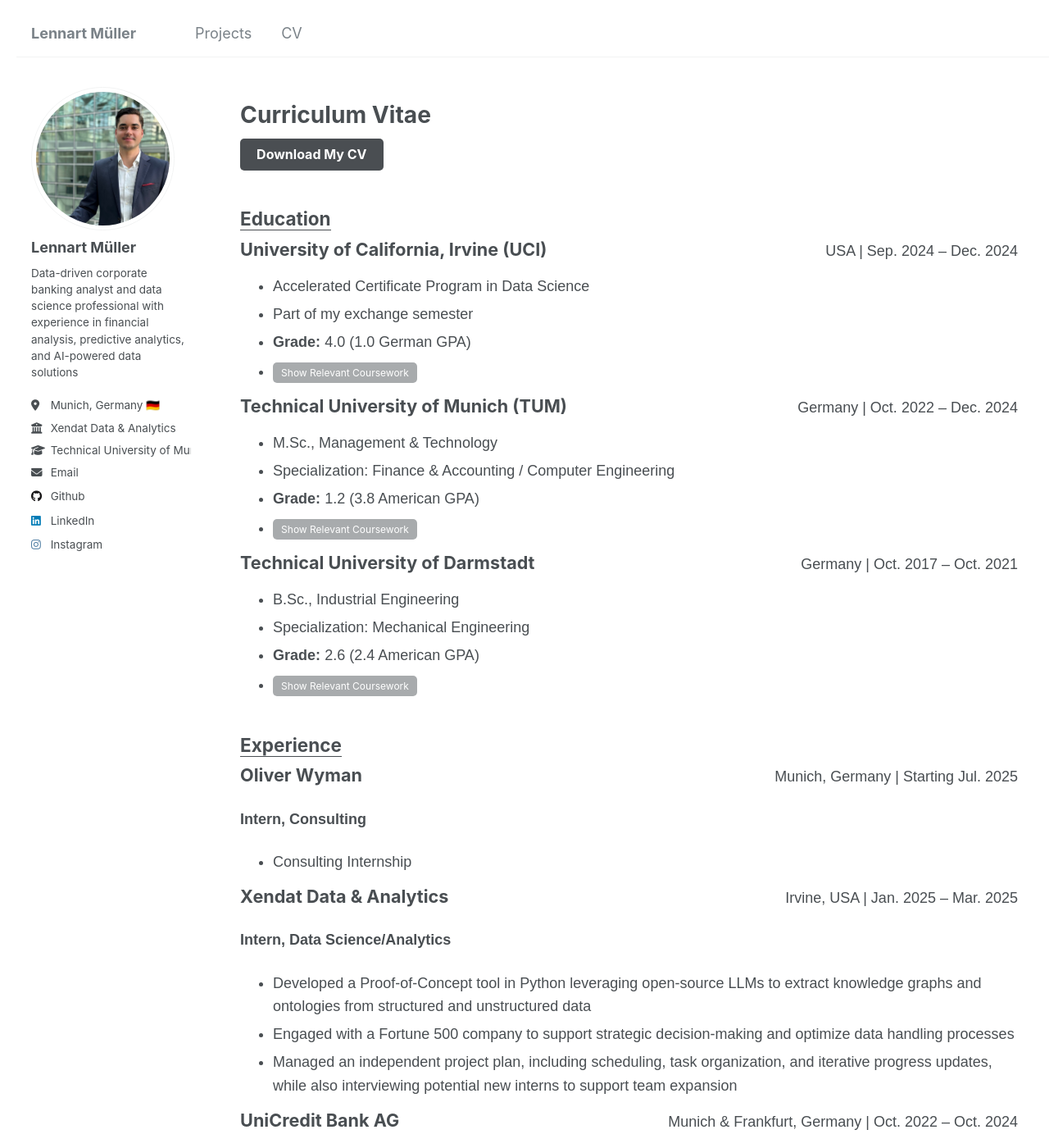
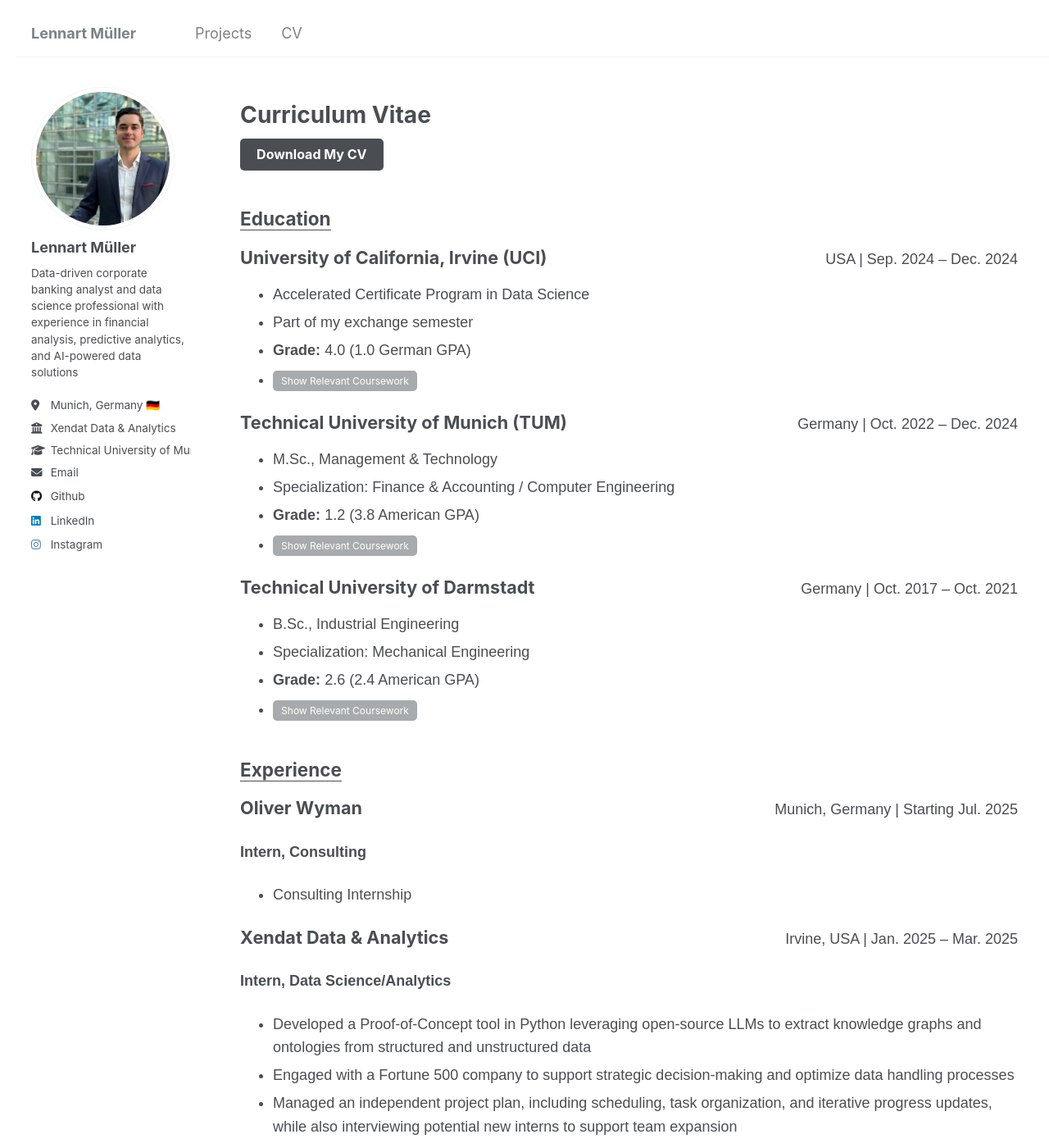
Before and after one commit to lennartmueller123/lennartmueller123.github.io, a Jekyll site: the page built from _pages/cv.html, in a window 1280 px wide and 1400 px high. Shown: the whole window at 82% size. Built offline with Jekyll 4.4.1, drawn with Linux system fonts in a browser that asks for light colours.

Commit message:
Update cv.html

```diff
--- a/_pages/cv.html
+++ b/_pages/cv.html
@@ -42,20 +42,14 @@
         .entry-header h3 {
             margin: 0;
             font-size: 1.2em;
-            align-items: center;
-            <!--
-            margin-top: 20px;
+            margin-top: 10px;
             margin-bottom: 5px;
-            -->
         }
         .entry-header p {
             margin: 0;
             font-size: 1em;
-            align-items: center;
-            <!--
-            margin-top: 0;
+            margin-top: 10px;
             margin-bottom: 5px;
-            -->
         }
         ul {
             margin: 10px 0;
```
